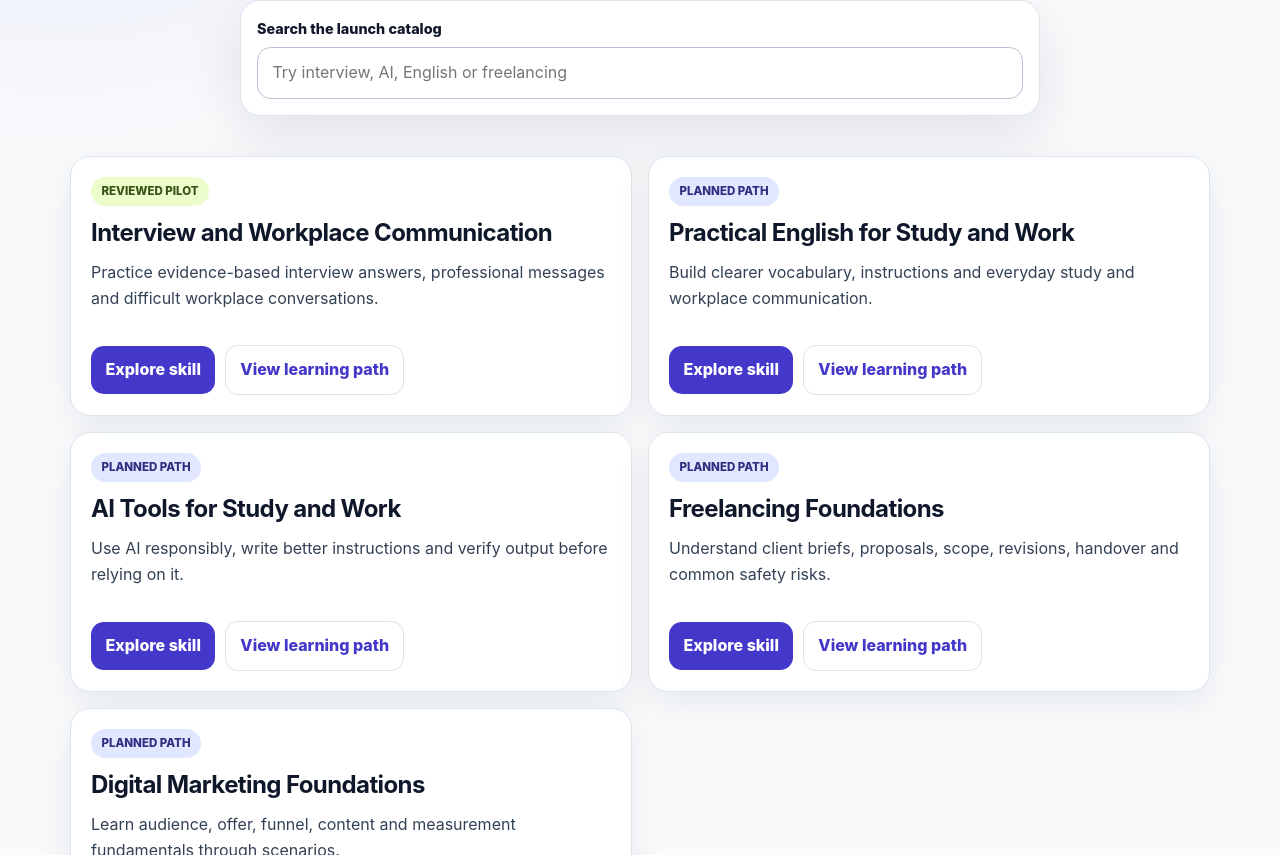
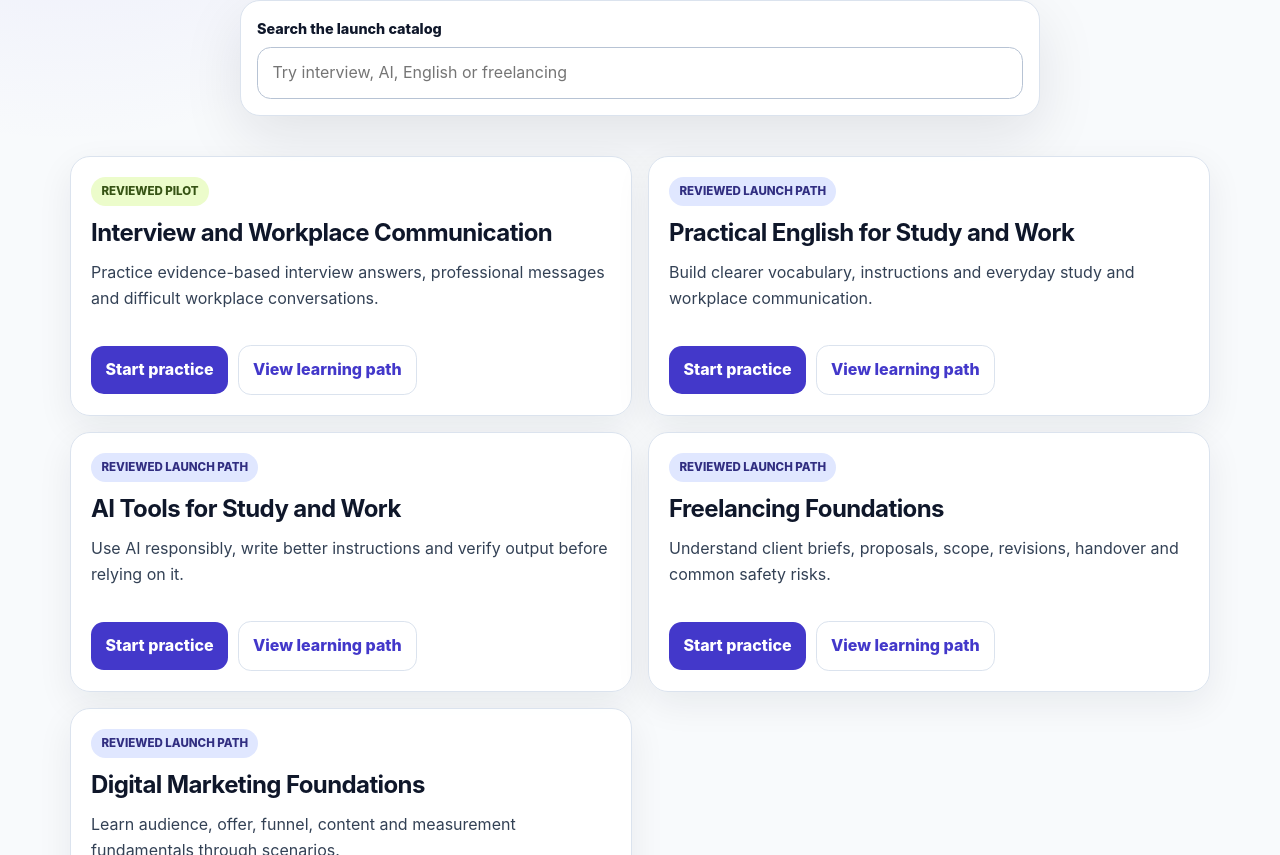
Before and after one commit to SkillStep/skillup-platform, a Next.js app in the folder apps/web/: page /en/skills in a window 1280 px wide. Shown: the part 625-1480 px from the top of the page. Built offline with nearby package versions, Linux system fonts and the light colour scheme; no server answers.

Commit message:
feat: label reviewed launch paths accurately

```diff
--- a/apps/web/app/[locale]/skills/skill-search.tsx
+++ b/apps/web/app/[locale]/skills/skill-search.tsx
@@ -47,13 +47,13 @@ export function SkillSearch({ skills }: Readonly<{ skills: readonly PublicSkill[
                 skill.status === "pilot" ? styles["statusPilot"] : styles["statusPlanned"]
               }`}
             >
-              {skill.status === "pilot" ? "Reviewed pilot" : "Planned path"}
+              {skill.status === "pilot" ? "Reviewed pilot" : "Reviewed launch path"}
             </span>
             <h2>{skill.title}</h2>
             <p>{skill.summary}</p>
             <div className={styles["cardLinks"]}>
-              <Link className={styles["primaryLink"]} href={`/en/skills/${skill.slug}`}>
-                Explore skill
+              <Link className={styles["primaryLink"]} href={`/en/learn/${skill.levelId}`}>
+                Start practice
               </Link>
               <Link className={styles["secondaryLink"]} href={`/en/paths/${skill.slug}`}>
                 View learning path
```
